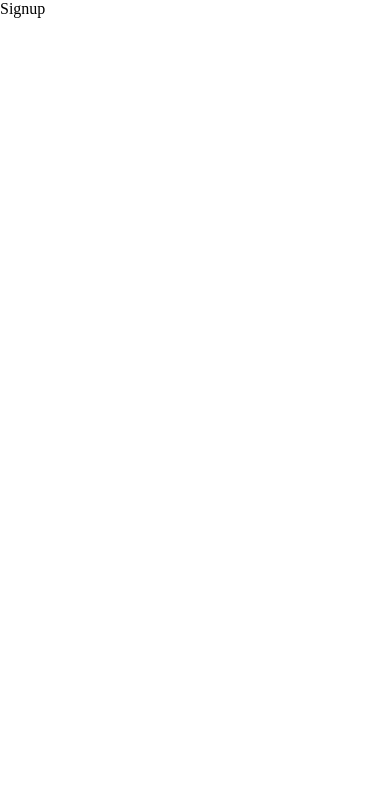
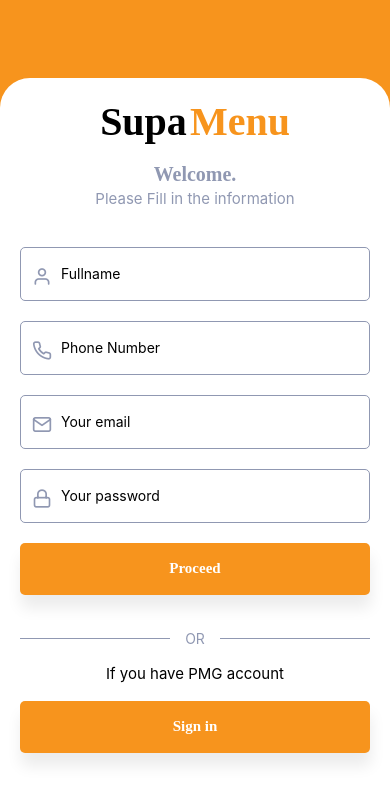
Before and after one commit to nbrucepro/spmn, a React Native app: screen /SignUp in a window 390 px wide. Shown: the top 802 px of the page. Built offline with nearby package versions, Linux system fonts and the light colour scheme.

Commit message:
[ft]-signup-screen and navigator-component

```diff
--- a/package.json
+++ b/package.json
@@ -7,6 +7,7 @@
   },
   "dependencies": {
     "@expo/webpack-config": "^18.0.1",
+    "@react-navigation/bottom-tabs": "^6.5.7",
     "@react-navigation/native": "^6.1.6",
     "@react-navigation/native-stack": "^6.9.12",
     "@react-navigation/stack": "^6.3.16",
--- a/src/screens/Signup.jsx
+++ b/src/screens/Signup.jsx
@@ -1,9 +1,251 @@
-import React from 'react'
+import { useFormik } from "formik";
+import React from "react";
+import {
+  Alert,
+  SafeAreaView,
+  StyleSheet,
+  Text,
+  TextInput,
+  TouchableOpacity,
+  View,
+} from "react-native";
+import colors from "../util/colors";
+import Icon from "react-native-vector-icons/Feather";
 
-const Signup = () => {
+const Signup = ({ navigation }) => {
+  const { handleSubmit, handleChange, values } = useFormik({
+    initialValues: {
+      email: "",
+      password: "",
+      mobile: "",
+      fullName: "",
+    },
+    onSubmit: async (values, { resetForm }) => {
+      if (
+        !values.email ||
+        !values.password ||
+        !values.mobile ||
+        !values.fullName
+      ) {
+        Alert.alert("Error", "you must fill in all fields");
+        return;
+      }
+      const response = await fetch("", {
+        method: "POST",
+        headers: {
+          "Content-Type": "application/json",
+        },
+        body: JSON.stringify({
+          email: values.email,
+          password: values.password,
+          mobile: values.mobile,
+          firstName: values.fullName.split(" ")[0],
+          lastName: values.fullName.split(" ")[1],
+        }),
+      });
+      const data = await response.json();
+      if (!data) {
+        console.log("");
+      } else {
+        Alert.alert("Success", "you've successfully signed up!");
+        resetForm();
+        // navigation.navigate('Signin')
+      }
+    },
+  });
   return (
-    <div>Signup</div>
-  )
-}
+    <SafeAreaView style={styles.container}>
+      <View style={styles.form}>
+        <View style={styles.logo}>
+          <Text style={styles.logoText}>Supa</Text>
+          <Text style={styles.logoTextM}>Menu</Text>
+        </View>
+        <View style={styles.formText}>
+          <Text style={styles.formTextWelcome}>Welcome.</Text>
+          <Text style={styles.formTextFill}>
+            Please Fill in the information
+          </Text>
+        </View>
+        <View style={styles.inputsArea}>
+          <View>
+            <TextInput
+              style={styles.input}
+              placeholder="Fullname"
+              autoCapitalize="none"
+              value={values.fullName}
+              onChangeText={handleChange("fullName")}
+            />
+            <Icon name="user" size={20} color="#9098b2" style={styles.icon} />
+          </View>
+          <View>
+            <Icon name="phone" size={20} color="#9098b2" style={styles.icon} />
+            <TextInput
+              style={styles.input}
+              placeholder="Phone Number"
+              autoCapitalize="none"
+              value={values.mobile}
+              onChangeText={handleChange("mobile")}
+            />
+          </View>
+          <View>
+            <Icon name="mail" size={20} color="#9098b2" style={styles.icon} />
+            <TextInput
+              style={styles.input}
+              placeholder="Your email"
+              autoCapitalize="none"
+              value={values.email}
+              onChangeText={handleChange("email")}
+            />
+          </View>
+          <View>
+            <Icon name="lock" size={20} color="#9098b2" style={styles.icon} />
+            <TextInput
+              style={styles.input}
+              placeholder="Your password"
+              autoCapitalize="none"
+              value={values.password}
+            />
+          </View>
+          <TouchableOpacity
+            style={styles.button}
+            onPress={() => {
+              handleSubmit();
+            }}
+          >
+            <Text style={styles.buttonText}>Proceed</Text>
+          </TouchableOpacity>
+        </View>
+        <View style={styles.horizontalContainer}>
+          <View style={styles.horizontalLine} />
+          <Text style={styles.or}>OR</Text>
+          <View style={styles.horizontalLine} />
+        </View>
+        <Text style={styles.haveAnAccount}>If you have PMG account</Text>
+        <TouchableOpacity
+          style={styles.button}
+          onPress={() => {
+            // navigation.navigate("signin");
+            console.log('go to sign in');
+          }}
+        >
+          <Text style={styles.buttonText}>Sign in</Text>
+        </TouchableOpacity>
+      </View>
+    </SafeAreaView>
+  );
+};
 
-export default Signup
+export default Signup;
+
+const styles = StyleSheet.create({
+  button: {
+    backgroundColor: colors.default,
+    borderRadius: 5,
+    elevation: 6,
+    padding: "5%",
+    shadowColor: "rgba(0,0,0,0.1)",
+    shadowOffset: { width: 1, height: 13 },
+    shadowOpacity: 0.8,
+    shadowRadius: 15,
+  },
+  buttonText: {
+    color: colors.white,
+    fontFamily: "Roboto_700Bold",
+    fontSize: 15,
+    fontWeight: "bold",
+    textAlign: "center",
+  },
+  container: {
+    backgroundColor: "#F7941D",
+    height: "100%",
+    width: "100%",
+  },
+  dontHaveAccount: {
+    color: "#9098b2",
+    fontSize: 15,
+    paddingVertical: "5%",
+    textAlign: "center",
+  },
+  form: {
+    backgroundColor: colors.white,
+    borderTopLeftRadius: 30,
+    borderTopRightRadius: 30,
+    height: "100%",
+    marginTop: "20%",
+    padding: 20,
+  },
+  formTextFill: {
+    color: "#9098b2",
+    fontSize: 15,
+    paddingBottom: "1%",
+  },
+  formText: {
+    alignItems: "center",
+    display: "flex",
+    justifyContent: "center",
+    marginTop: "5%",
+  },
+  formTextWelcome: {
+    color: "#9098b2",
+    fontFamily: "Roboto_700Bold",
+    fontSize: 20,
+    fontWeight: "bold",
+    paddingBottom: "1%",
+  },
+  haveAnAccount: {
+    color: "9098b2",
+    fontSize: 15,
+    paddingVertical: "5%",
+    textAlign: "center",
+  },
+  horizontalContainer: {
+    alignItems: "center",
+    flexDirection: "row",
+  },
+  horizontalLine: {
+    borderBottomColor: colors.border,
+    borderBottomWidth: 1,
+    flex: 1,
+    height: 1,
+  },
+  icon: {
+    left: 12,
+    position: "absolute",
+    top: 18,
+  },
+  input: {
+    borderColor: colors.border,
+    borderRadius: 5,
+    borderWidth: 1,
+    marginBottom: 20,
+    padding: "5%",
+    paddingLeft: 40,
+  },
+  inputsArea: {
+    display: "flex",
+    paddingVertical: "10%",
+  },
+  logo: {
+    alignItems: "center",
+    display: "flex",
+    flexDirection: "row",
+    justifyContent: "center",
+  },
+  logoText: {
+    fontFamily: "Roboto_700Bold",
+    fontSize: 40,
+    fontWeight: "bold",
+  },
+  logoTextM: {
+    color: colors.default,
+    fontFamily: "Roboto_700Bold",
+    fontSize: 40,
+    fontWeight: "bold",
+    marginLeft: 3,
+  },
+  or: {
+    color: colors.border,
+    textAlign: "center",
+    width: 50,
+  },
+});
```
Also changed, not shown: src/components/navigation/Navigator.jsx (added, +145 -0 lines), 1 other file (tests, documents, lock files or other folders).
